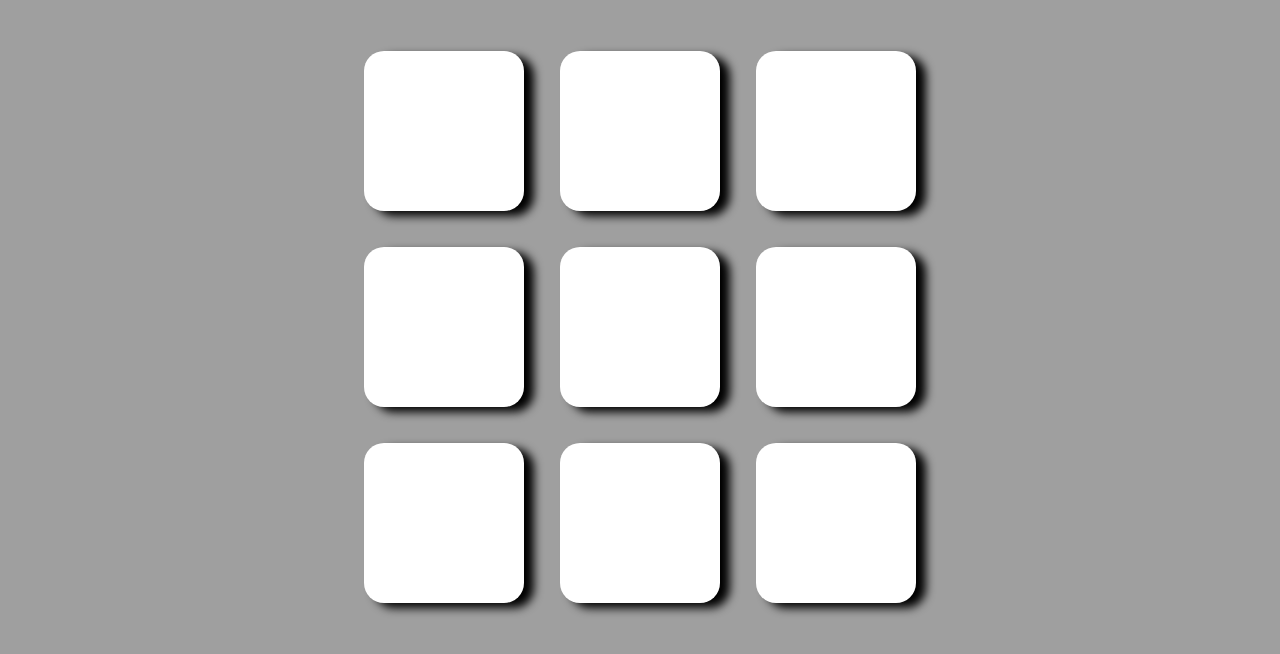
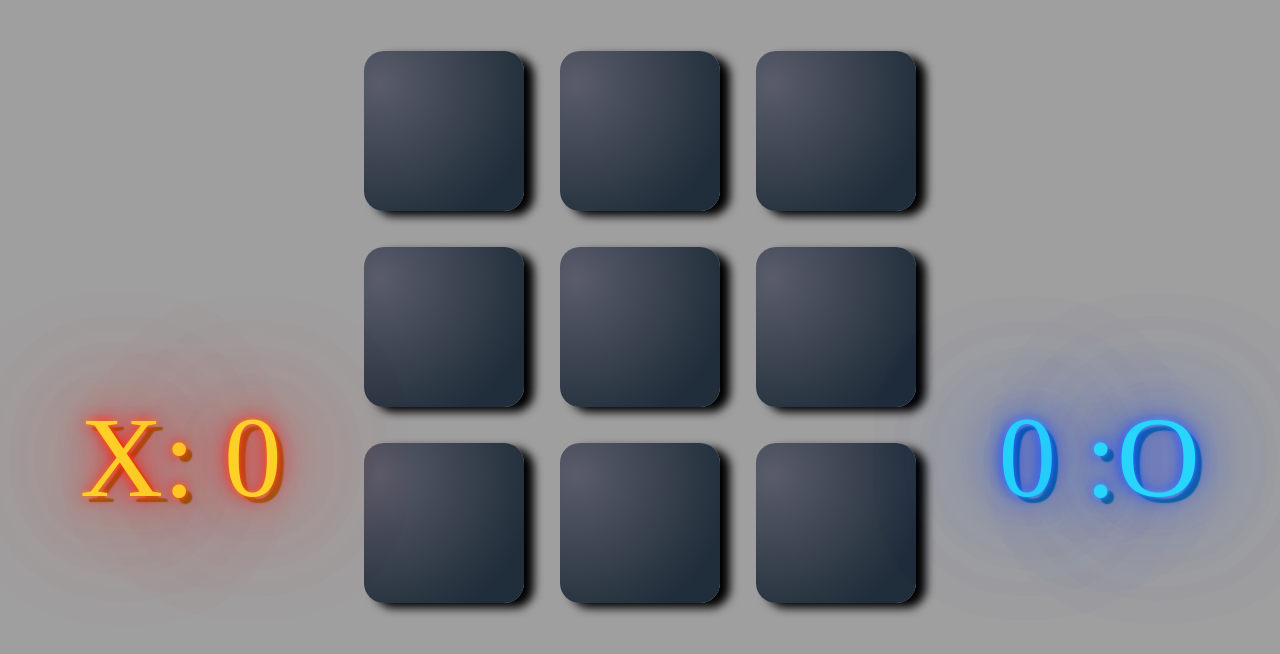
Before and after one commit to PedroParraPerez/TIC-TAC-TOE-v2, a React (Create React App) app: page / in a window 1280 px wide. Shown: the top 654 px of the page. Built offline with nearby package versions, Linux system fonts and the light colour scheme.

Commit message:
counter match end

```diff
--- a/src/App.css
+++ b/src/App.css
@@ -4,6 +4,17 @@ body{
   box-sizing: border-box;
   background-color: rgb(159, 159, 159);
 }
+html,
+body {
+  margin: 0;
+  padding: 0;
+  width: 100%;
+  height: 100%;
+  display: table;
+
+}
+
+
 .board{
   display: flex;
   justify-content: center;
@@ -11,7 +22,8 @@ body{
 
 }
 .square{
-  background-color: white;
+
+  background-image: radial-gradient( circle farthest-corner at 10% 20%,  rgba(90,92,106,1) 0%, rgba(32,45,58,1) 81.3% );
   width: 10rem;
   height: 10rem;
   margin: 1rem;
@@ -35,3 +47,65 @@ body{
   border-radius: 20px;
   display: none;
 }
+.O {
+  font-family: X;
+  color: #426DFB;
+  font-size: 9vw;
+  line-height: 9vw;
+  text-shadow: 0 0 3vw #2356FF;
+}
+.X {
+  font-family: neon;
+  color: #FB4264;
+  font-size: 9vw;
+  line-height: 9vw;
+  text-shadow: 0 0 3vw #F40A35;
+}
+.X {
+  animation: X 1s ease infinite;
+  -moz-animation: X 1s ease infinite;
+  -webkit-animation: X 1s ease infinite;
+}
+
+@keyframes X {
+  0%,
+  100% {
+    text-shadow: 0 0 1vw #FA1C16, 0 0 3vw #FA1C16, 0 0 10vw #FA1C16, 0 0 10vw #FA1C16, 0 0 .4vw #FED128, .5vw .5vw .1vw #806914;
+    color: #FED128;
+  }
+  50% {
+    text-shadow: 0 0 .5vw #800E0B, 0 0 1.5vw #800E0B, 0 0 5vw #800E0B, 0 0 5vw #800E0B, 0 0 .2vw #800E0B, .5vw .5vw .1vw #40340A;
+    color: #806914;
+  }
+}
+
+.O {
+  animation: O 2s linear infinite;
+  -moz-animation: O 2s linear infinite;
+  -webkit-animation: O 2s linear infinite;
+  -o-animation: O 2s linear infinite;
+}
+
+@keyframes O {
+  0%,
+  100% {
+    text-shadow: 0 0 1vw #1041FF, 0 0 3vw #1041FF, 0 0 10vw #1041FF, 0 0 10vw #1041FF, 0 0 .4vw #8BFDFE, .5vw .5vw .1vw #147280;
+    color: #28D7FE;
+  }
+  50% {
+    text-shadow: 0 0 .5vw #082180, 0 0 1.5vw #082180, 0 0 5vw #082180, 0 0 5vw #082180, 0 0 .2vw #082180, .5vw .5vw .1vw #0A3940;
+    color: #146C80;
+  }
+}
+.counto{
+  position: absolute;
+  top: 50%;
+  right: 0%;
+  padding-right: 5rem;
+}
+.countx{
+  position: absolute;
+  top: 50%;
+  padding-left: 5rem;
+
+}
--- a/src/App.js
+++ b/src/App.js
@@ -3,12 +3,14 @@ import "./App.css";
 import AlertTraps from "./components/alertTraps.js";
 
 const App = () => {
+  // USESTATE THAT I NEED
   const [board, setBoard] = useState([
     [null, null, null],
     [null, null, null],
     [null, null, null],
   ]);
   const [turn, setTurn] = useState("X");
+  const [count, setCount] = useState({ X: 0, O: 0 });
 
   // Rotate matrix for checkWinner in columns
   const rotateMatrix = () => {
@@ -21,7 +23,25 @@ const App = () => {
   const changeTurn = () => {
     turn === "X" ? setTurn("O") : setTurn("X");
   };
-
+  // Assign values to square and validate the square is empty
+  const assignSquaredValue = (row, column) => {
+    if (board[row][column] === null) {
+      board[row][column] = turn;
+    } else {
+      alert("Ese espacio no esta vacio");
+    }
+  };
+  // Counter of winners to all matchs
+  const matchCounter = () => {
+    alert(`ha ganado ${turn}`);
+    turn === "X" ? (count["X"] += 1) : (count["O"] += 1);
+    setBoard([
+      [null, null, null],
+      [null, null, null],
+      [null, null, null],
+    ]);
+  };
+  // Check Winner for line in horizontally for matrix and RotateMatrix
   const checkWinnerInLine = (typeBoard) => {
     let Length = typeBoard[0].length;
     for (let arr of typeBoard) {
@@ -30,25 +50,12 @@ const App = () => {
           (arr[i] === "X" && arr[i + 1] === "X" && arr[i + 2] === "X") ||
           (arr[i] === "O" && arr[i + 1] === "O" && arr[i + 2] === "O")
         ) {
-          alert(`Ha ganado ${turn}`);
-          window.location.reload(false);
+          matchCounter();
         }
       }
     }
   };
-  const assignSquaredValue = (row, column) => {
-    if (board[row][column] === null) {
-      board[row][column] = turn;
-      checkWinnerInLine(rotateMatrix());
-      checkWinnerInLine(board);
-      checkWinnerDiagonal(board);
-      checkWinnerDiagonal(rotateMatrix());
-      changeTurn();
-    } else {
-      alert("No te pases de listo");
-    }
-  };
-
+  // Check Winner for diagonal for matrix and RotateMatrix
   const checkWinnerDiagonal = (typeboard) => {
     let Length = typeboard.length;
     var diagonalUno = [];
@@ -60,20 +67,29 @@ const App = () => {
         }
       }
     }
-    console.log(diagonalUno);
     if (
       diagonalUno[0] === diagonalUno[1] &&
       diagonalUno[0] === diagonalUno[2] &&
       diagonalUno[0] !== undefined
     ) {
-      alert(`ha ganado ${turn}`);
-      window.location.reload(false);
+      matchCounter();
     }
+  };
+
+  // Execution of all functions except assignSquareValue. This funct and assign excuse always when i clicked one square
+  const allcheckWinnersAndChangeTurn = (row, column) => {
+    checkWinnerInLine(board);
+    checkWinnerInLine(rotateMatrix());
+    checkWinnerDiagonal(board);
+    checkWinnerDiagonal(rotateMatrix());
+    changeTurn();
   };
 
   return (
     <>
       <AlertTraps />
+      <span className="countx X">X: {count.X}</span>
+      <span className="counto O">{count.O} :O</span>
       <table className="board">
         <tbody>
           {board.map((row, i) => (
@@ -83,8 +99,9 @@ const App = () => {
                   <p
                     onClick={() => {
                       assignSquaredValue(i, j);
+                      allcheckWinnersAndChangeTurn();
                     }}
-                    className="square"
+                    className={`square ${column === "X" ? "X" : "O"}`}
                   >
                     {column}
                   </p>
```
